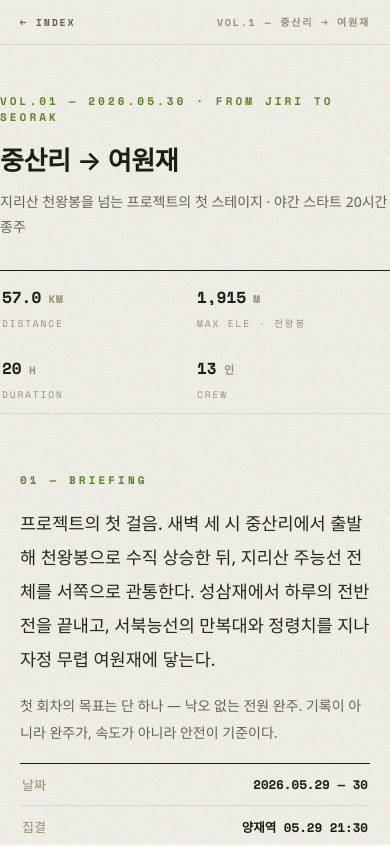
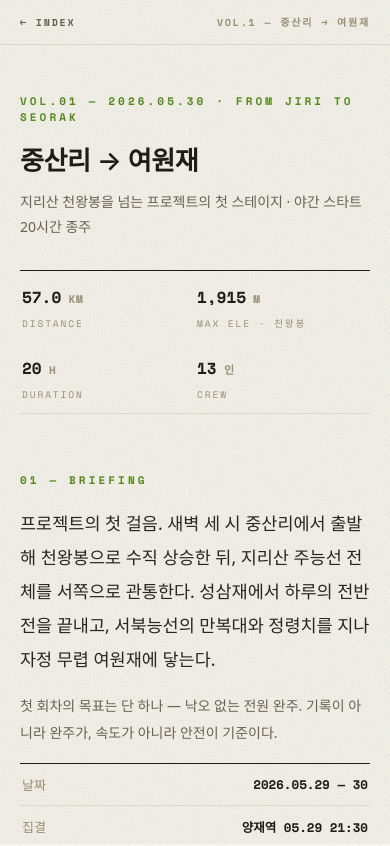
Before and after one commit to kendrick-sung/thunderbirdrunclub, a plain HTML site: page vol1/index.html in a window 390 px wide. Shown: the top 846 px of the page. Drawn offline with nearby package versions, Linux system fonts and the light colour scheme; a web font is replaced by a local one.

Commit message:
Stage pages: fix header/summary side padding on mobile
.head가 padding 단축 속성으로 .wrap 좌우 패딩을 덮어써 요약 블록이
화면 가장자리에 붙던 문제 → padding-top만 지정해 하위 섹션과 좌우 여백 정렬

Co-Authored-By: Claude Opus 4.8 <noreply@anthropic.com>

```diff
--- a/vol1/index.html
+++ b/vol1/index.html
@@ -30,7 +30,7 @@
   .idx span{color:var(--khaki);}
   .idx a:hover{color:var(--ink);}
 
-  .head{padding:96px 0 0;}
+  .head{padding-top:96px;}
   .head h1{margin:20px 0 0;font-weight:600;font-size:clamp(27px,4.6vw,42px);letter-spacing:-.015em;line-height:1.2;}
   .head .sub{margin:16px 0 0;font-size:14.5px;color:var(--mute);line-height:1.8;}
   .spec{margin-top:44px;display:flex;flex-wrap:wrap;gap:0;border-top:1px solid var(--ink);border-bottom:1px solid var(--hair);}
@@ -133,7 +133,7 @@
   @media (max-width:720px){
     .wrap{padding:0 20px;}
     section{padding:58px 0 0;}
-    .head{padding:48px 0 0;}
+    .head{padding-top:48px;}
     .head .sub{margin-top:13px;font-size:14px;}
     .spec{margin-top:30px;display:grid;grid-template-columns:1fr 1fr;}
     .spec>div{min-width:0;padding:14px 2px 12px;}
```
Also changed, not shown: vol2/index.html (+2 -2 lines), vol3/index.html (+2 -2 lines).
